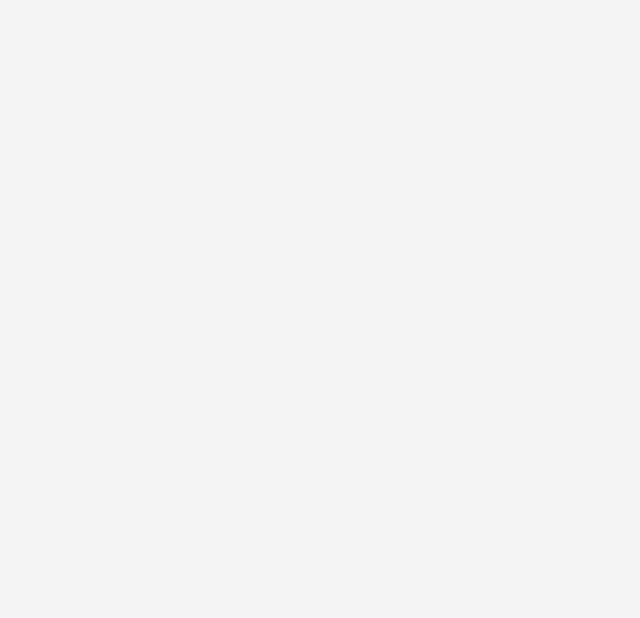
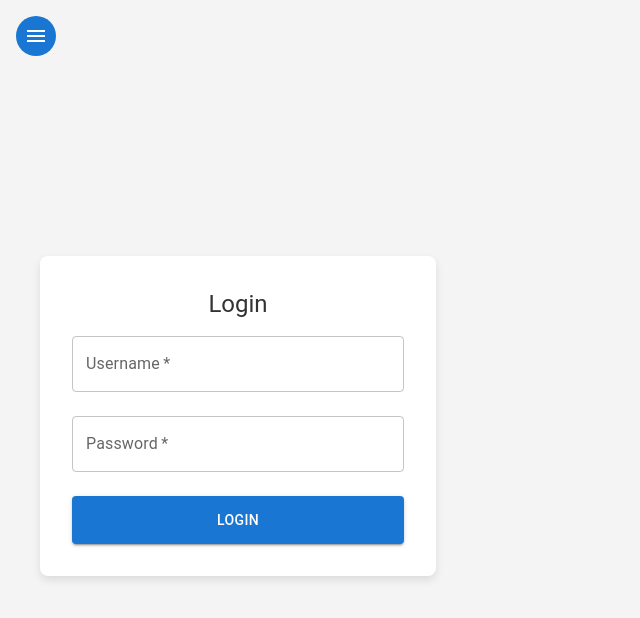
Before and after one commit to ardhiyan-hakim/dashboard-product-management, a React (Vite) app: page /login in a window 1280 px wide. Before the commit this address had no page. Shown: the top 618 px of the page, without its empty margins (0-640 px from the left). Built offline with nearby package versions, Linux system fonts and the light colour scheme.

Commit message:
Creating a Landing Page, Login Page and its Sidebar and Its Respective Styling, Adjustment for Routing

```diff
--- /dev/null
+++ b/src/layout/Layout/LandingLayout/LandingLayout.module.scss
@@ -0,0 +1,4 @@
+.sidebar {
+  width: 250px;
+  padding: 1rem;
+}
--- /dev/null
+++ b/src/layout/Layout/LandingLayout/index.jsx
@@ -0,0 +1,56 @@
+import { useState } from "react";
+import { Outlet, useNavigate } from "react-router-dom";
+import { Box, Button, Drawer, List, ListItem, ListItemText, ListItemIcon } from "@mui/material";
+
+import HomeIcon from "@mui/icons-material/Home";
+import LoginIcon from "@mui/icons-material/Login";
+import MenuIcon from "@mui/icons-material/Menu";
+import { IconButton } from "@mui/material";
+import styles from "./LandingLayout.module.scss";
+
+const LandingLayout = () => {
+  const [isSidebarOpen, setSidebarOpen] = useState(false);
+  const navigate = useNavigate();
+
+  return (
+    <Box sx={{ display: "flex", minHeight: "100vh", flexDirection: "column" }}>
+      <Drawer anchor="left" open={isSidebarOpen} onClose={() => setSidebarOpen(false)}>
+        <Box className={styles.sidebar}>
+          <List>
+            <ListItem button onClick={() => navigate("/")}>
+              <ListItemIcon><HomeIcon /></ListItemIcon>
+              <ListItemText primary="Home" />
+            </ListItem>
+            <ListItem button onClick={() => navigate("/login")}>
+              <ListItemIcon><LoginIcon /></ListItemIcon>
+              <ListItemText primary="Login" />
+            </ListItem>
+          </List>
+        </Box>
+      </Drawer>
+
+      <IconButton
+        sx={{
+          position: "absolute",
+          top: "1rem",
+          left: "1rem",
+          backgroundColor: "primary.main",
+          color: "white",
+          width: "40px",
+          height: "40px",
+          borderRadius: "50%",
+          "&:hover": { backgroundColor: "primary.dark" },
+        }}
+        onClick={() => setSidebarOpen(true)}
+      >
+        <MenuIcon />
+      </IconButton>
+
+      <Box component="main" sx={{ flexGrow: 1, p: 2 }}>
+        <Outlet />
+      </Box>
+    </Box>
+  );
+};
+
+export default LandingLayout;
--- /dev/null
+++ b/src/pages/Auth/Login/Login.module.scss
@@ -0,0 +1,18 @@
+.container {
+  display: flex;
+  align-items: center;
+  justify-content: center;
+  height: 100vh;
+}
+
+.formBox {
+  padding: 2rem;
+  background: white;
+  box-shadow: 0 4px 8px rgba(0, 0, 0, 0.1);
+  border-radius: 8px;
+  text-align: center;
+}
+
+.title {
+  margin-bottom: 1rem;
+}
--- a/src/pages/Auth/Login/index.jsx
+++ b/src/pages/Auth/Login/index.jsx
@@ -1,5 +1,92 @@
-const Login = () => {
-  return <h1>Login Page</h1>;
+import { useState } from "react";
+import axios from "axios";
+import { useNavigate } from "react-router-dom";
+import {
+  Box,
+  TextField,
+  Button,
+  Typography,
+  Container,
+  Alert,
+} from "@mui/material";
+import styles from "./Login.module.scss";
+
+const LoginPage = () => {
+  const [formData, setFormData] = useState({ username: "", password: "" });
+  const [error, setError] = useState("");
+  const navigate = useNavigate();
+
+  const handleChange = (e) => {
+    setFormData({ ...formData, [e.target.name]: e.target.value });
+  };
+
+  const handleSubmit = async (e) => {
+    e.preventDefault();
+    setError("");
+
+    try {
+      const response = await axios.post(
+        "https://dummyjson.com/auth/login",
+        formData
+      );
+
+      const { accessToken, refreshToken } = response.data;
+      if (!accessToken || !refreshToken)
+        throw new Error("No tokens received from API");
+
+      localStorage.setItem("accessToken", accessToken);
+      localStorage.setItem("refreshToken", refreshToken);
+      navigate("/dashboard");
+    } catch (err) {
+      setError("Invalid username or password. Please try again.");
+    }
+  };
+
+  return (
+    <Container className={styles.container} maxWidth="xs">
+      <Box className={styles.formBox}>
+        <Typography variant="h5" className={styles.title}>
+          Login
+        </Typography>
+
+        {error && <Alert severity="error">{error}</Alert>}
+
+        <form onSubmit={handleSubmit}>
+          <TextField
+            label="Username"
+            name="username"
+            type="username"
+            fullWidth
+            margin="normal"
+            value={formData.username}
+            onChange={handleChange}
+            required
+          />
+          <TextField
+            label="Password"
+            name="password"
+            type="password"
+            fullWidth
+            margin="normal"
+            value={formData.password}
+            onChange={handleChange}
+            required
+          />
+
+          <Button
+            variant="contained"
+            color="primary"
+            fullWidth
+            type="submit"
+            className={styles.button}
+            sx={{ marginTop: "1rem", paddingY: "0.75rem" }}
+          >
+            Login
+          </Button>
+        </form>
+      </Box>
+    </Container>
+  );
 };
 
-export default Login;
+export default LoginPage;
--- /dev/null
+++ b/src/pages/LandingPage/LandingPage.module.scss
@@ -0,0 +1,13 @@
+.container {
+  padding: 1rem;
+}
+
+h2 {
+  text-align: center;
+  margin-bottom: 1rem;
+}
+
+.table {
+  margin-top: 1rem;
+  overflow-x: auto;
+}
--- /dev/null
+++ b/src/pages/LandingPage/index.jsx
@@ -0,0 +1,72 @@
+import { useEffect, useState } from "react";
+import { fetchProducts } from "../../services/productService";
+import {
+  Box,
+  Table,
+  TableBody,
+  TableCell,
+  TableContainer,
+  TableHead,
+  TableRow,
+  Paper,
+  Pagination,
+} from "@mui/material";
+import styles from "./LandingPage.module.scss";
+
+const LandingPage = () => {
+  const [products, setProducts] = useState([]);
+  const [currentPage, setCurrentPage] = useState(1);
+  const itemsPerPage = 15;
+
+  useEffect(() => {
+    const loadProducts = async () => {
+      const data = await fetchProducts();
+      setProducts(data);
+    };
+    loadProducts();
+  }, []);
+
+  // Pagination logic
+  const indexOfLastProduct = currentPage * itemsPerPage;
+  const indexOfFirstProduct = indexOfLastProduct - itemsPerPage;
+  const currentProducts = products.slice(indexOfFirstProduct, indexOfLastProduct);
+
+  return (
+    <Box className={styles.container}>
+      <h2>Welcome to Our Product List</h2>
+
+      <TableContainer component={Paper} className={styles.table}>
+        <Table>
+          <TableHead>
+            <TableRow>
+              <TableCell>ID</TableCell>
+              <TableCell>Title</TableCell>
+              <TableCell>Price</TableCell>
+              <TableCell>Category</TableCell>
+            </TableRow>
+          </TableHead>
+          <TableBody>
+            {currentProducts.map((product) => (
+              <TableRow key={product.id}>
+                <TableCell>{product.id}</TableCell>
+                <TableCell>{product.title}</TableCell>
+                <TableCell>${product.price}</TableCell>
+                <TableCell>{product.category}</TableCell>
+              </TableRow>
+            ))}
+          </TableBody>
+        </Table>
+      </TableContainer>
+
+      {/* Pagination */}
+      <Pagination
+        count={Math.ceil(products.length / itemsPerPage)}
+        page={currentPage}
+        onChange={(event, value) => setCurrentPage(value)}
+        sx={{ display: "flex", justifyContent: "center", mt: 2 }}
+      />
+    </Box>
+  );
+};
+
+export default LandingPage;
```
Also changed, not shown: src/routes.jsx (+10 -1 lines).
